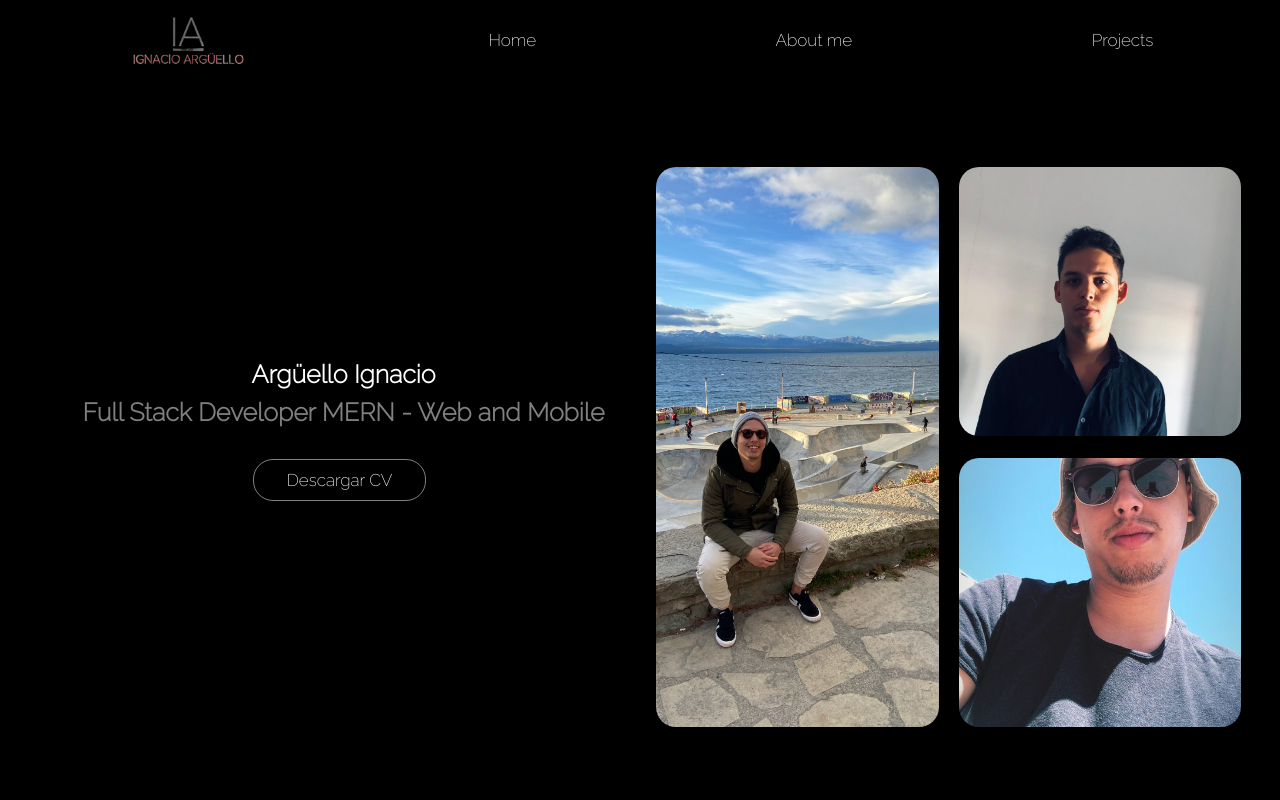
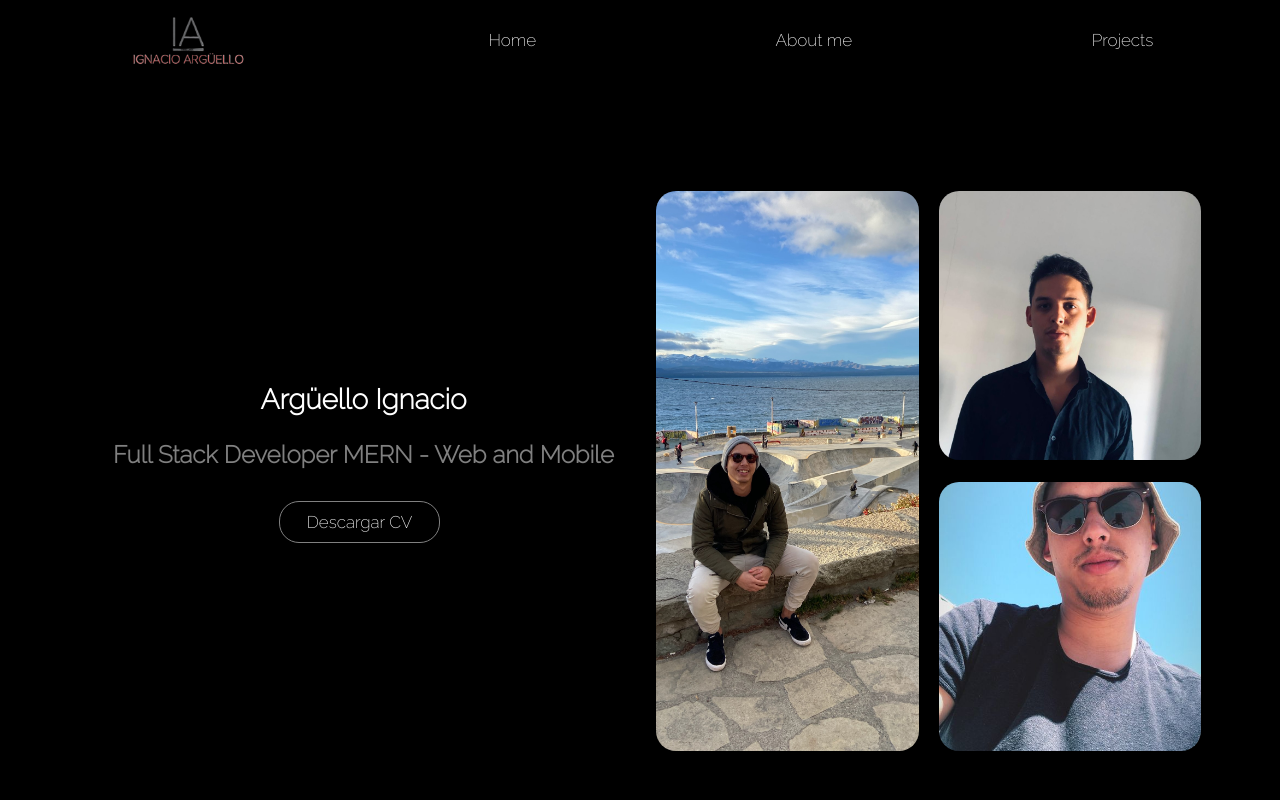
Before and after one commit to ignaarguello/Briefcase-Portfolio, a React (Create React App) app: page / in a window 1280 px wide. Shown: the top 800 px of the page. Built offline with nearby package versions, Linux system fonts and the light colour scheme.

Commit message:
mejoras en home

```diff
--- a/src/pages/Home/Home.css
+++ b/src/pages/Home/Home.css
@@ -60,10 +60,10 @@
 
 @media screen and (min-width: 1024px) {
   #container-grid-titulos__home {
-    margin-top: 5rem;
+    margin-top: 4rem;
     display: grid;
     grid-template-columns: 1fr 1fr;
-    padding: 1rem;
+    padding: 3.5rem;
   }
 
   #container-titulos__home {
@@ -85,16 +85,13 @@
     font-family: var(--fontRaleway);
     width: 28%;
   }
+
+  #titulo-ignacio__home {
+    font-size: 28px;
+  }
+
+  #titulo-fullstack__home {
+    font-size: 24px;
+    margin-top: 1.5rem;
+  }
 }
-
-/*
-
-
-#titulo-ignacio__home {
-  font-size: 30px;
-  letter-spacing: 1.5px;
-}
-
-#titulo-fullstack__home {
-  font-size: 25px;
-} */
```
